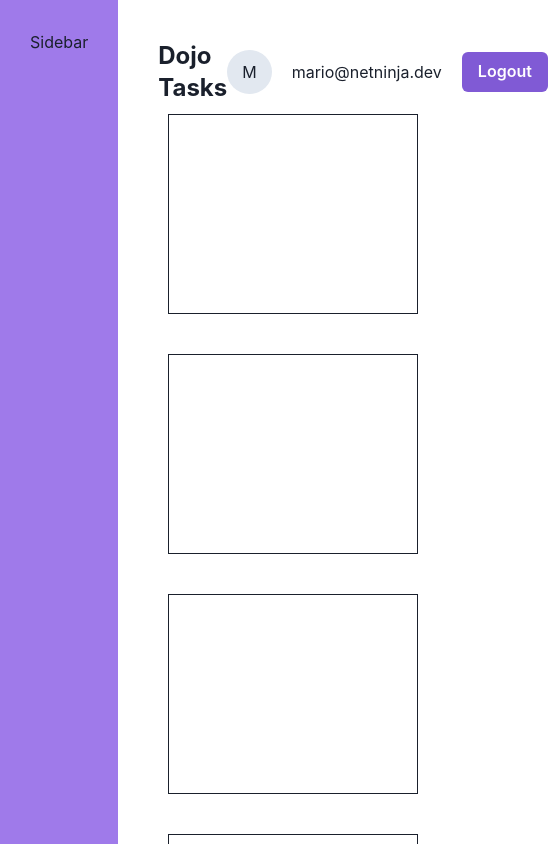
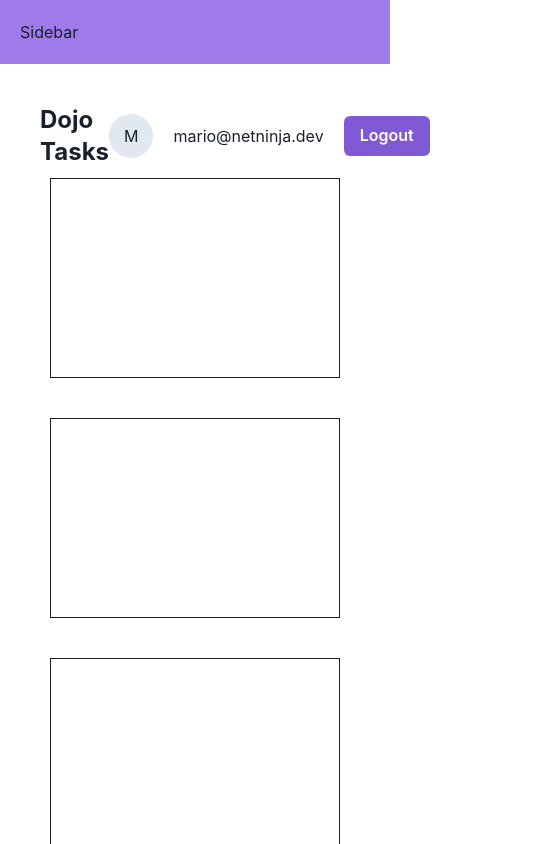
Before and after one commit to olaide-hok/Task-Manager-UI, a React (Create React App) app: page / in a window 390 px wide. Shown: the top 844 px of the page, 548 px wide, since content can reach past the window. Built offline with nearby package versions, Linux system fonts and the light colour scheme.

Commit message:
Add responsive styles

```diff
--- a/src/layouts/RootLayout.tsx
+++ b/src/layouts/RootLayout.tsx
@@ -7,13 +7,13 @@
     <Grid templateColumns="repeat(6, 1fr)">
       <GridItem
         as="aside"
-        colSpan={1}
+        colSpan={{base: 6, lg: 2, xl: 1}}
         bg="purple.400"
-        minHeight="100vh"
-        p="30px">
+        minHeight={{lg: '100vh'}}
+        p={{base: '20px', lg: '30px'}}>
         <span>Sidebar</span>
       </GridItem>
-      <GridItem as="main" colSpan={5} p="40px">
+      <GridItem as="main" colSpan={{base: 6, lg: 4, xl: 5}} p="40px">
         <Navbar />
         <Outlet />
       </GridItem>
```
